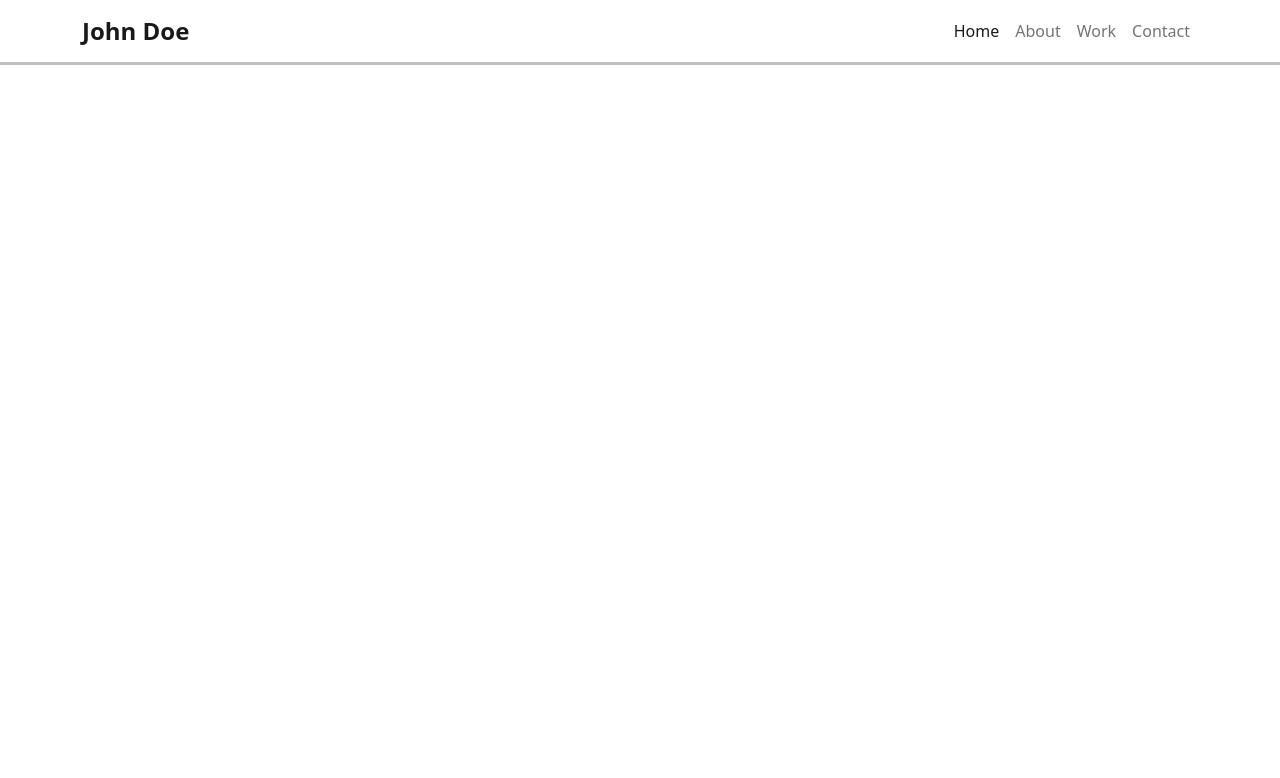
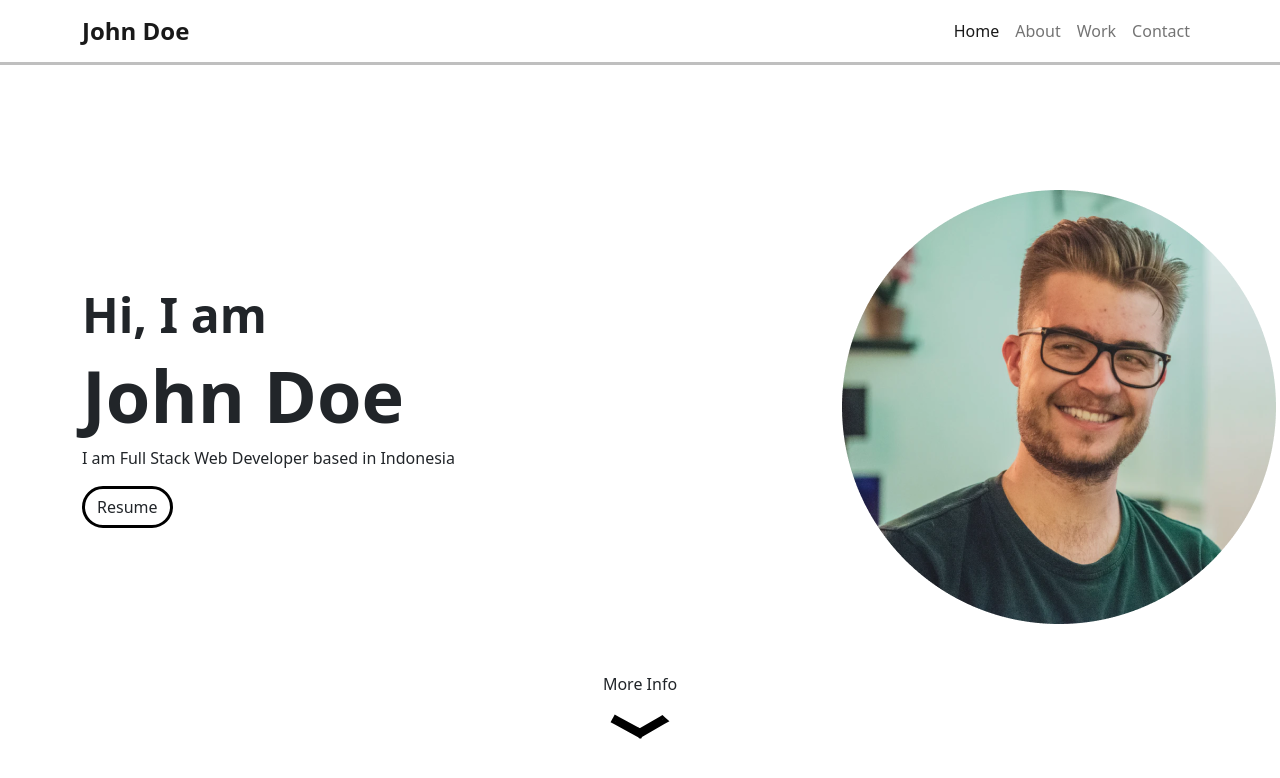
Before and after one commit to vegaputraa/Portfolio, a plain HTML site: page index.html in a window 1280 px wide. Drawn offline with nearby package versions, Linux system fonts and the light colour scheme.

Commit message:
add home

```diff
--- a/index.html
+++ b/index.html
@@ -33,6 +33,23 @@
         </div>
       </div>
     </nav>
+    <section id="home" class="home container">
+      <div class="row d-flex align-items-center">
+        <div class="col-8">
+          <h3 class="fw-semibold">Hi, I am</h3>
+          <h1 class="fw-bold">John Doe</h1>
+          <p>I am Full Stack Web Developer based in Indonesia</p>
+          <a class="btn" href="images/potrait.png" download="">Resume</a>
+        </div>
+        <div class="col-4">
+          <img src="images/potrait.png" alt="Potrait" />
+        </div>
+      </div>
+      <div class="arrow w-100 d-flex align-items-center flex-column mt-5">
+        <a class="text-decoration-none text-dark" href="#about">More Info</a>
+        <img id="arrow" class="mt-2" src="images/arrow.svg" alt="Arrow" />
+      </div>
+    </section>
     <script src="https://cdn.jsdelivr.net/npm/@popperjs/core@2.11.6/dist/umd/popper.min.js" integrity="sha384-oBqDVmMz9ATKxIep9tiCxS/Z9fNfEXiDAYTujMAeBAsjFuCZSmKbSSUnQlmh/jp3" crossorigin="anonymous"></script>
     <script src="https://cdn.jsdelivr.net/npm/bootstrap@5.2.3/dist/js/bootstrap.min.js" integrity="sha384-cuYeSxntonz0PPNlHhBs68uyIAVpIIOZZ5JqeqvYYIcEL727kskC66kF92t6Xl2V" crossorigin="anonymous"></script>
     <script src="https://code.jquery.com/jquery-3.6.1.min.js" integrity="sha256-o88AwQnZB+VDvE9tvIXrMQaPlFFSUTR+nldQm1LuPXQ=" crossorigin="anonymous"></script>
--- a/style.css
+++ b/style.css
@@ -1,4 +1,49 @@
+section {
+  padding-top: 128px;
+}
+
+.btn {
+  border: 3px solid black;
+  border-radius: 24px;
+}
+
+.btn:hover {
+  border: 3px solid black;
+  background-color: black;
+  color: #ffffff;
+}
+
 .navbar {
   background-color: #ffffff;
   box-shadow: 0 0 0 3px rgba(0, 0, 0, 0.25);
 }
+
+.home h1 {
+  font-size: 72px;
+}
+
+.home h3 {
+  font-size: 48px;
+}
+
+.home .arrow img {
+  width: 60px;
+}
+
+#arrow {
+  animation: 2s upDown infinite;
+}
+
+@keyframes upDown {
+  0% {
+    transform: translateY(0);
+  }
+
+  50% {
+    transform: translateY(10px);
+  }
+
+  100% {
+    transform: translateY(0);
+  }
+}
```
